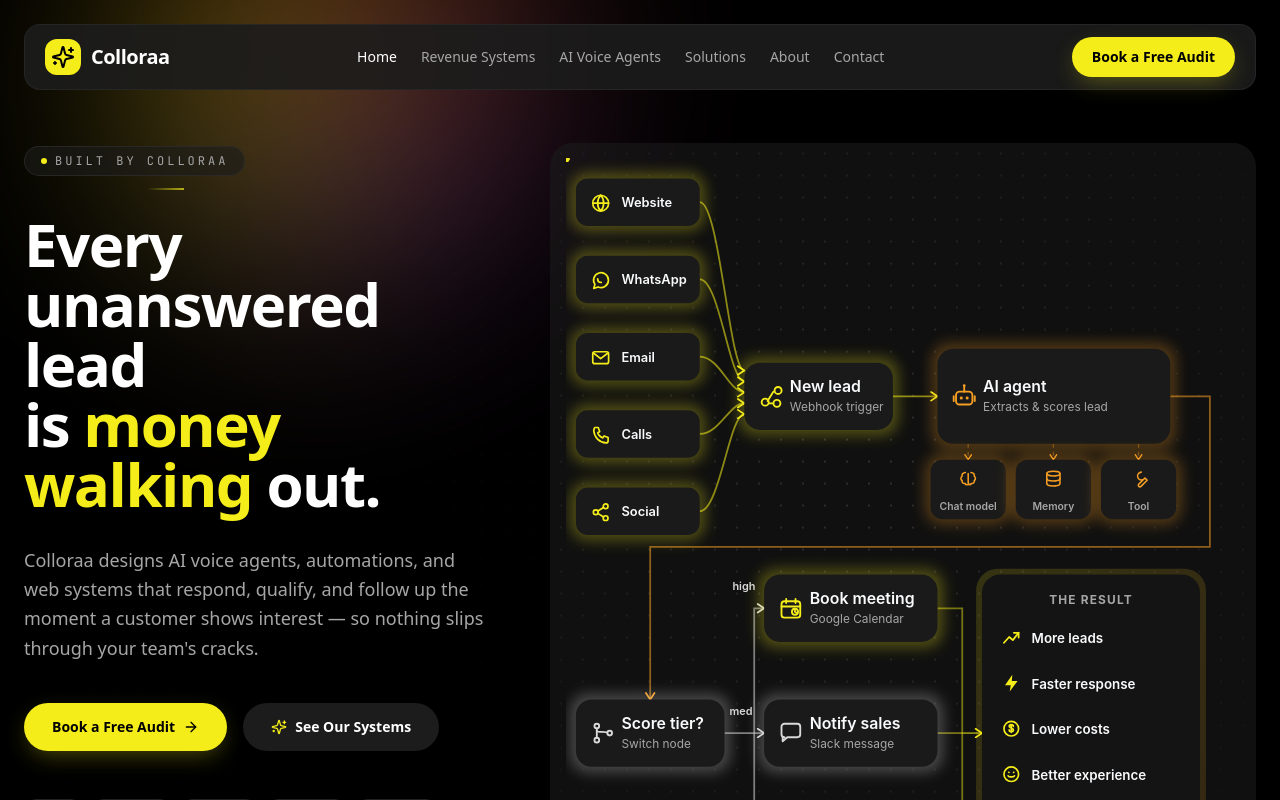
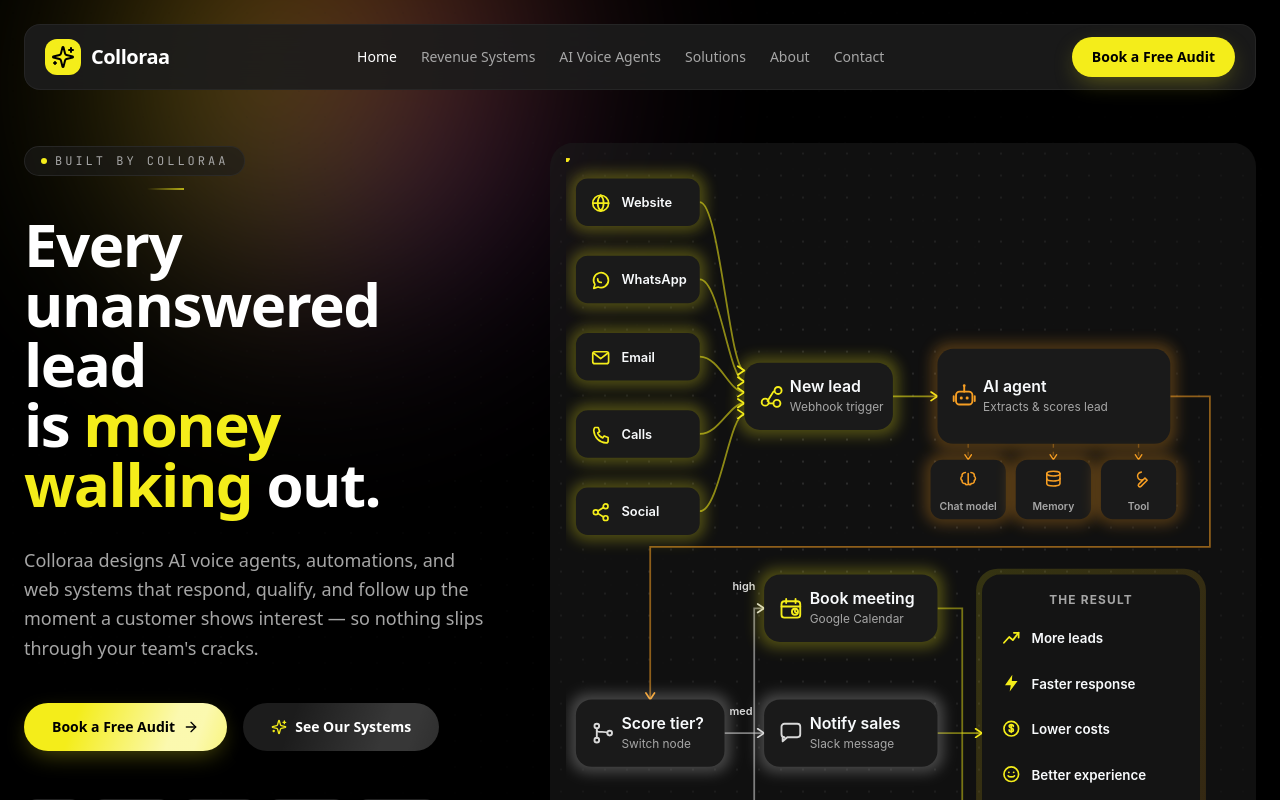
Before and after one commit to Atif2292/Colloraa-AI-Agent, a React (Vite) app: page / in a window 1280 px wide. Shown: the top 800 px of the page. Built offline with nearby package versions, Linux system fonts and the light colour scheme; a web font is replaced by a local one.

Commit message:
Add looping light-sweep shine animation to all buttons

```diff
--- a/src/index.css
+++ b/src/index.css
@@ -73,10 +73,21 @@
   .btn-primary {
     @apply inline-flex items-center gap-2 rounded-full bg-primary px-7 py-3.5 font-heading text-sm font-semibold text-primary-foreground;
     box-shadow: 0 8px 24px -6px hsl(var(--primary) / 0.35);
+    background-image: linear-gradient(
+      110deg,
+      transparent 20%,
+      hsl(0 0% 100% / 0.65) 42%,
+      hsl(0 0% 100% / 0.65) 48%,
+      transparent 70%
+    );
+    background-size: 220% 100%;
+    background-position: 150% 0;
+    background-repeat: no-repeat;
     transition:
       transform 0.35s cubic-bezier(0.34, 1.56, 0.64, 1),
       box-shadow 0.35s ease,
       background-color 0.3s ease;
+    animation: btn-shine 4s ease-in-out infinite;
   }
   .btn-primary:hover {
     transform: translateY(-2px) scale(1.03);
@@ -90,10 +101,21 @@
   .btn-gradient {
     @apply inline-flex items-center gap-2 rounded-full bg-primary px-7 py-3.5 font-heading text-sm font-semibold text-primary-foreground;
     box-shadow: 0 8px 24px -6px hsl(var(--primary) / 0.35);
+    background-image: linear-gradient(
+      110deg,
+      transparent 20%,
+      hsl(0 0% 100% / 0.65) 42%,
+      hsl(0 0% 100% / 0.65) 48%,
+      transparent 70%
+    );
+    background-size: 220% 100%;
+    background-position: 150% 0;
+    background-repeat: no-repeat;
     transition:
       transform 0.35s cubic-bezier(0.34, 1.56, 0.64, 1),
       box-shadow 0.35s ease,
       background-color 0.3s ease;
+    animation: btn-shine 4s ease-in-out infinite;
   }
   .btn-gradient:hover {
     transform: translateY(-2px) scale(1.03);
@@ -107,20 +129,49 @@
   .btn-outline {
     @apply inline-flex items-center gap-2 rounded-full bg-card px-7 py-3.5 font-heading text-sm font-semibold text-foreground;
     box-shadow: 0 8px 20px -8px hsl(0 0% 0% / 0.6);
+    background-image: linear-gradient(
+      110deg,
+      transparent 20%,
+      hsl(0 0% 100% / 0.12) 42%,
+      hsl(0 0% 100% / 0.12) 48%,
+      transparent 70%
+    );
+    background-size: 220% 100%;
+    background-position: 150% 0;
+    background-repeat: no-repeat;
     transition:
       transform 0.35s cubic-bezier(0.34, 1.56, 0.64, 1),
       box-shadow 0.35s ease,
       background-color 0.3s ease,
       border-color 0.3s ease;
+    animation: btn-shine 4s ease-in-out infinite;
   }
   .btn-outline:hover {
-    @apply bg-muted;
     transform: translateY(-2px) scale(1.03);
     box-shadow: 0 14px 28px -8px hsl(0 0% 0% / 0.7);
+    background-color: hsl(var(--muted));
   }
   .btn-outline:active {
     transform: translateY(0) scale(0.97);
     box-shadow: 0 4px 12px -8px hsl(0 0% 0% / 0.6);
+  }
+}
+
+@keyframes btn-shine {
+  0%,
+  35% {
+    background-position: 150% 0;
+  }
+  65%,
+  100% {
+    background-position: -70% 0;
+  }
+}
+@media (prefers-reduced-motion: reduce) {
+  .btn-primary,
+  .btn-gradient,
+  .btn-outline {
+    animation: none;
   }
 }
 
```
